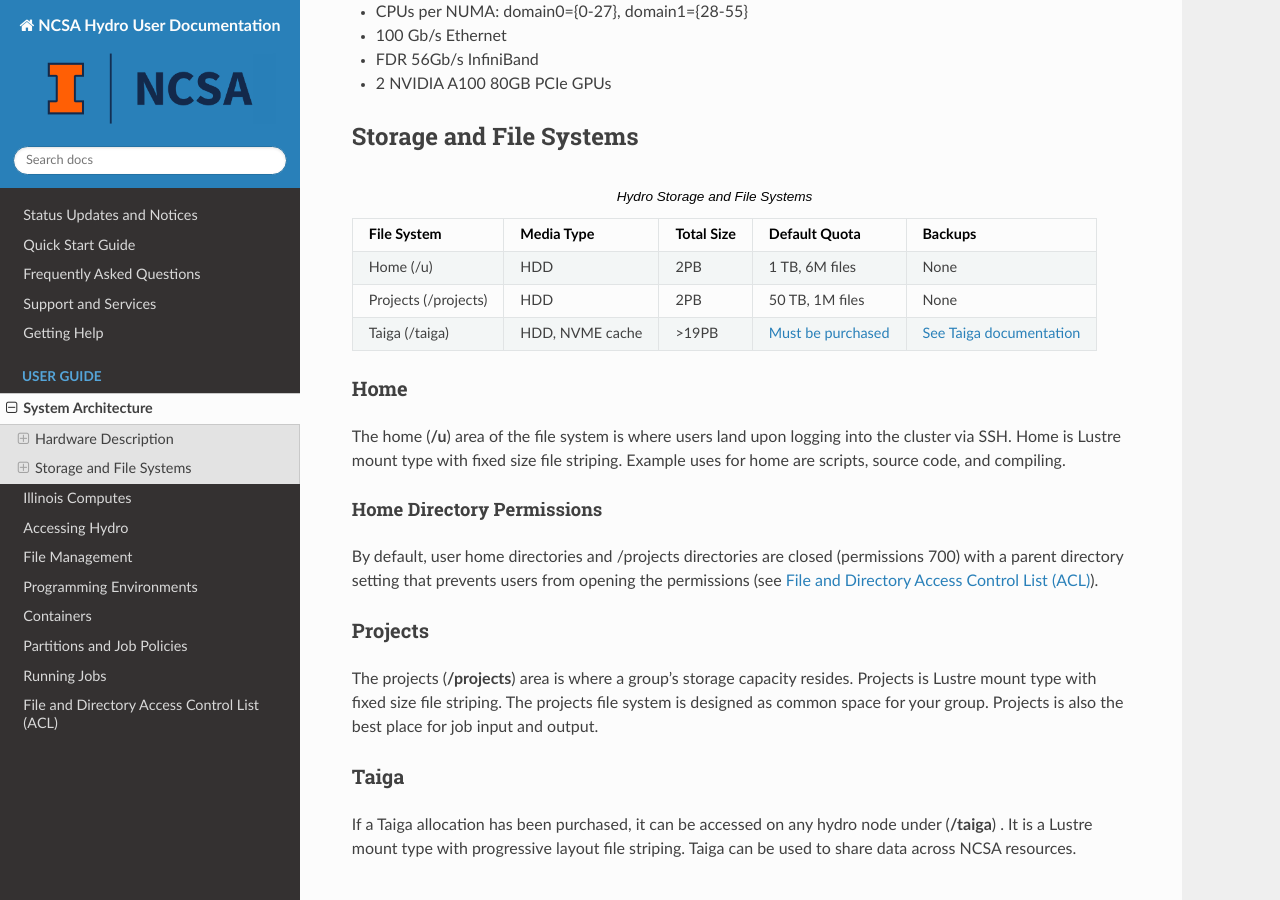
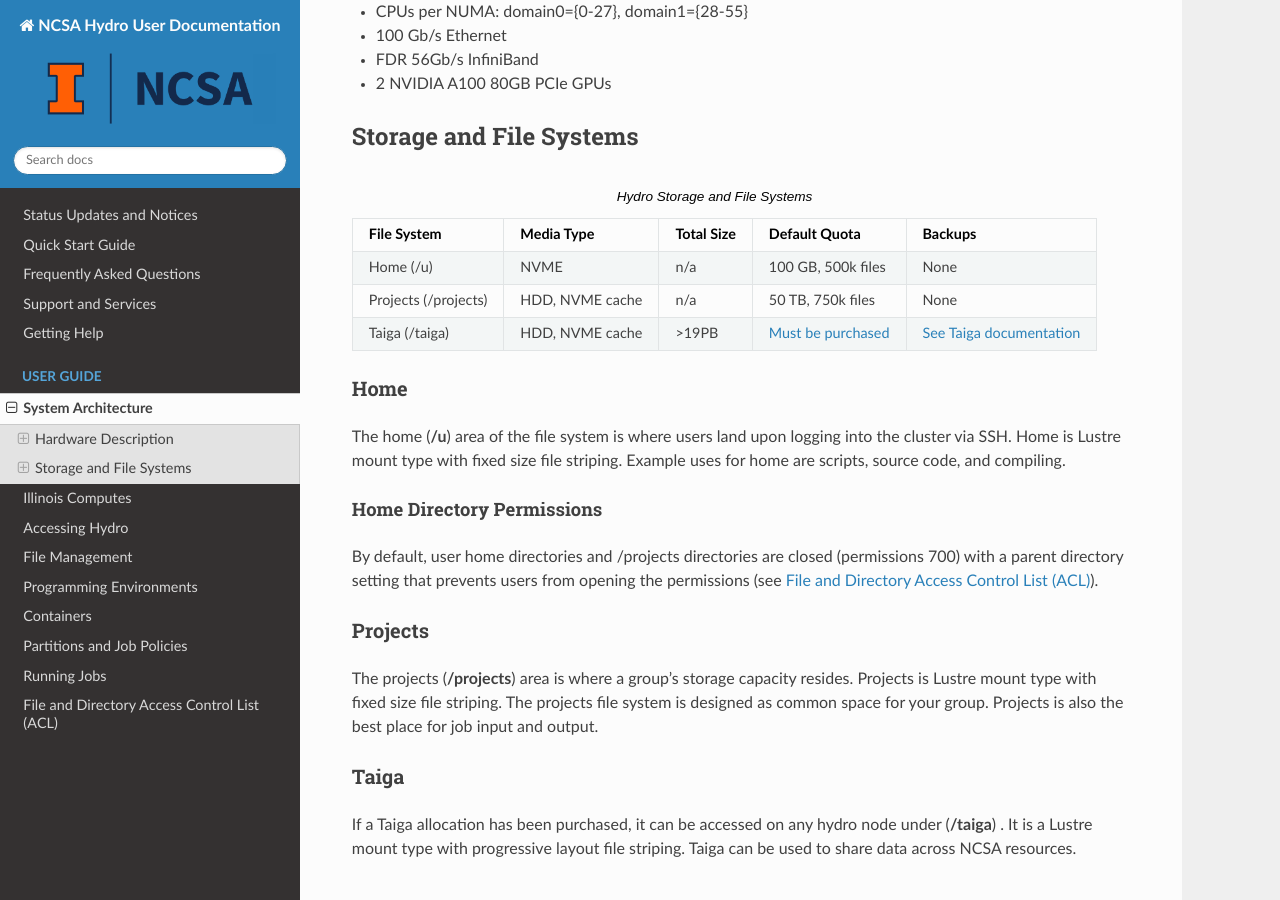
Before and after one commit to ncsa/hydro_documentation, a Sphinx documentation site: the page built from docs/source/user-guide/architecture.rst, in a window 1280 px wide and 900 px high, scrolled down 1780 px. Built offline with Sphinx 7.4.7 and the Read the Docs theme 3.1.0, drawn with Linux system fonts in a browser that asks for light colours.

Commit message:
Update architecture.rst
Updated quota and filesystem information.

```diff
--- a/docs/source/user-guide/architecture.rst
+++ b/docs/source/user-guide/architecture.rst
@@ -99,9 +99,9 @@
    +------------------------------+-----------------+-----------+---------------------+----------------------------+
    | File System                  | Media Type      | Total Size| Default Quota       | Backups                    |
    +==============================+=================+===========+=====================+============================+
-   | Home (/u)                    | HDD             | 2PB       | 1 TB, 6M files      | None                       |
+   | Home (/u)                    | NVME            | n/a       | 100 GB, 500k files  | None                       |
    +------------------------------+-----------------+-----------+---------------------+----------------------------+
-   | Projects (/projects)         | HDD             | 2PB       | 50 TB, 1M files     | None                       |
+   | Projects (/projects)         | HDD, NVME cache | n/a       | 50 TB, 750k files   | None                       |
    +------------------------------+-----------------+-----------+---------------------+----------------------------+
    | Taiga (/taiga)               | HDD, NVME cache | >19PB     | `Must be purchased`_| `See Taiga documentation`_ |
    +------------------------------+-----------------+-----------+---------------------+----------------------------+
```
